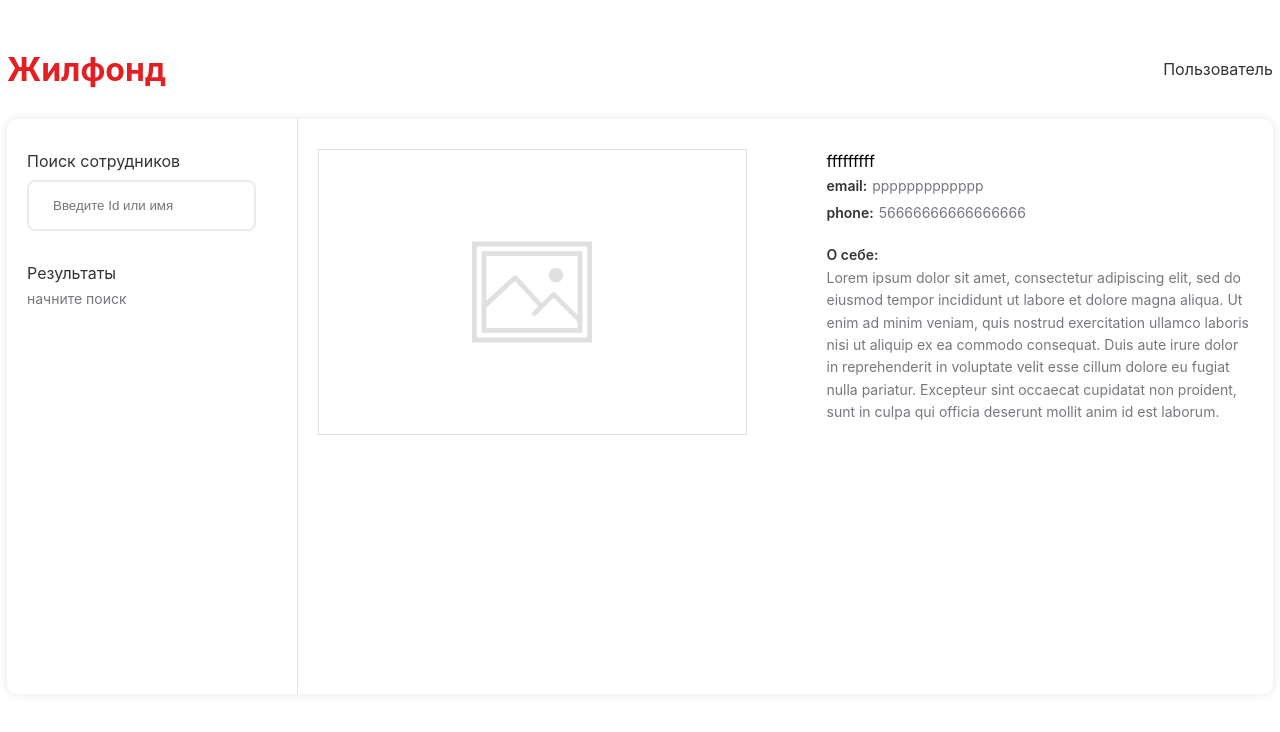
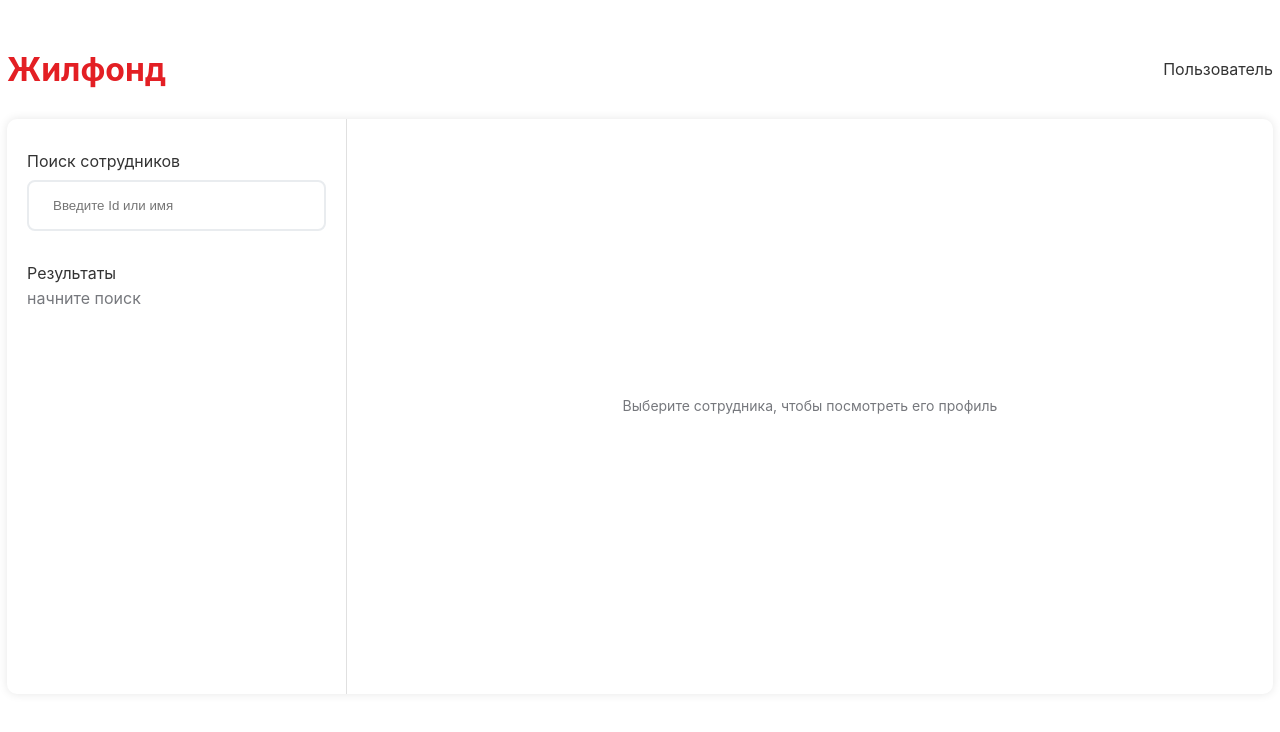
Before and after one commit to NurislamAituarov/housing-stock, a Vue app: page / in a window 1280 px wide. Shown: the top 732 px of the page. Built offline with nearby package versions, Linux system fonts and the light colour scheme.

Commit message:
refactor

```diff
--- a/src/assets/main.css
+++ b/src/assets/main.css
@@ -1 +1,12 @@
 @import './base.css';
+/* полоса прокрутки (скроллбар) */
+::-webkit-scrollbar {
+  width: 5px;
+  height: auto;
+  background-color: rgba(0, 0, 0, 0.1);
+}
+/* ползунок скроллбара */
+::-webkit-scrollbar-thumb {
+  background-color: #76787d;
+  border-radius: 5px;
+}
--- a/src/components/TheLeftSidebar.vue
+++ b/src/components/TheLeftSidebar.vue
@@ -3,21 +3,63 @@
     <BaseInput label="Поиск сотрудников" @search-user="searchUser" />
 
     <p>Результаты</p>
-    <span>начните поиск </span>
+    <TheQueryResult
+      v-if="!store.state.users.length || queryResult === 'not user'"
+      :queryResult="queryResult"
+    />
+    <UserItem />
   </div>
 </template>
 
 <script setup>
 import { useStore } from "vuex";
+import { ref } from "vue";
+
 import BaseInput from "./base/BaseInput.vue";
+import UserItem from "./UserItem.vue";
+import TheQueryResult from "./TheQueryResult.vue";
+
 const store = useStore();
+const queryResult = ref("");
 
 async function searchUser(value) {
-  const res = await fetch(
-    `https://jsonplaceholder.typicode.com/users/${value}`
-  );
-  const data = await res.json();
-  store.dispatch("addUser", data);
+  if (!value) {
+    store.dispatch("removeUsers");
+    queryResult.value = "";
+    return;
+  }
+
+  const isValue = isNaN(value) ? "" : value;
+  queryResult.value = "pending";
+  try {
+    const res = await fetch(
+      `https://jsonplaceholder.typicode.com/users/${isValue}`
+    );
+
+    if (res.status === 404) {
+      throw "not user";
+    }
+
+    const data = await res.json();
+    // Для проверки на массив или объект в ответе от сервера в зависимости от запроса по имени или ID
+    const users = Array.isArray(data) ? getUserByName(data, value) : data;
+
+    queryResult.value = "success";
+    // Если поиск по имени и в ответе в массиве нет имени
+    if (Array.isArray(users) && !users.length) queryResult.value = "not user";
+
+    store.dispatch("addUser", users);
+  } catch (err) {
+    queryResult.value = err;
+  }
+}
+
+function getUserByName(arr, text) {
+  const filteredUsers = arr.filter((el) => {
+    return el.name.includes(text);
+  });
+
+  return filteredUsers;
 }
 </script>
 
@@ -25,6 +67,7 @@ async function searchUser(value) {
 .left__sidebar {
   border-right: 1px solid #e0e0e0;
   padding: 30px 20px;
+  overflow-y: auto;
 
   p {
     color: var(--text-color-dark);
--- a/src/components/TheMain.vue
+++ b/src/components/TheMain.vue
@@ -1,23 +1,26 @@
 <template>
   <div class="container">
     <TheLeftSidebar />
-    <TheRightSidebar />
+    <TheRightSidebar :user="store.state.users[0]" />
   </div>
 </template>
 
 <script setup>
+import { useStore } from "vuex";
 import TheLeftSidebar from "./TheLeftSidebar.vue";
 import TheRightSidebar from "./TheRightSidebar.vue";
+
+const store = useStore();
 </script>
 
 
 <style scoped lang="scss">
 .container {
   max-width: 100%;
-  min-height: 575px;
+  height: 575px;
   border-radius: 10px;
   box-shadow: 0 0 10px 0 rgba(0, 0, 0, 0.1);
   display: grid;
-  grid-template-columns: 291px 1fr;
+  grid-template-columns: 340px 1fr;
 }
 </style>
--- /dev/null
+++ b/src/components/TheQueryResult.vue
@@ -0,0 +1,21 @@
+<template>
+  <div class="wrapper__tips">
+    <span v-if="queryResult === ''">начните поиск </span>
+    <span v-if="queryResult === 'not user'">ничего не найдено </span>
+    <span v-if="queryResult === 'pending'">Loading</span>
+  </div>
+</template>
+
+
+<script setup>
+defineProps({
+  queryResult: { type: String, default: "" },
+});
+</script>
+
+
+<style scoped lang="scss">
+.wrapper__tips {
+  margin-bottom: 10px;
+}
+</style>
--- a/src/components/TheRightSidebar.vue
+++ b/src/components/TheRightSidebar.vue
@@ -1,18 +1,18 @@
 <template>
-  <div class="right__sidebar">
+  <div v-if="store.state.user" class="right__sidebar">
     <div class="avatar">
       <PlaceholderImg width="120px" height="120px" />
     </div>
     <div class="user__info">
-      <p class="ussr__name">fffffffff</p>
+      <p class="ussr__name">{{ store.state.user.name }}</p>
 
       <div class="user__email">
         <p>email:</p>
-        <span>ppppppppppppp</span>
+        <span>{{ store.state.user.email }}</span>
       </div>
       <div class="user__phone">
         <p>phone:</p>
-        <span>56666666666666666</span>
+        <span>{{ store.state.user.phone }}</span>
       </div>
 
       <div class="user__about">
@@ -29,10 +29,21 @@
       </div>
     </div>
   </div>
+
+  <div v-else class="not-user__wrapper">
+    <p>Выберите сотрудника, чтобы посмотреть его профиль</p>
+  </div>
 </template>
 
 <script setup>
+import { useStore } from "vuex";
 import PlaceholderImg from "./svg/PlaceholderImg.vue";
+
+defineProps({
+  user: { type: Object, default: {} },
+});
+
+const store = useStore();
 </script>
 
 <style scoped lang="scss">
@@ -53,6 +64,7 @@ import PlaceholderImg from "./svg/PlaceholderImg.vue";
     flex: 1;
     .ussr__name {
       color: black;
+      font-weight: 600;
     }
 
     div {
@@ -72,4 +84,13 @@ import PlaceholderImg from "./svg/PlaceholderImg.vue";
     }
   }
 }
+
+.not-user__wrapper {
+  display: flex;
+  align-items: center;
+  justify-content: center;
+  p {
+    font-size: 14px;
+  }
+}
 </style>
--- /dev/null
+++ b/src/components/UserItem.vue
@@ -0,0 +1,56 @@
+<template>
+  <div
+    class="user__item"
+    v-for="user of store.state.users"
+    :key="user.id"
+    @click="store.dispatch('chooseUser', user)"
+  >
+    <div class="item__avatar">
+      <PlaceholderImg height="30px" />
+    </div>
+
+    <div class="item__info">
+      <p>{{ user.name }}</p>
+      <span>{{ user.email }}</span>
+    </div>
+  </div>
+</template>
+
+<script setup>
+import { useStore } from "vuex";
+import PlaceholderImg from "./svg/PlaceholderImg.vue";
+
+const store = useStore();
+</script>
+
+
+<style scoped lang="scss">
+.user__item {
+  box-shadow: 0 0 10px 0 rgba(0, 0, 0, 0.1);
+  border-radius: 10px;
+  display: flex;
+  margin: 10px 0;
+  overflow: hidden;
+  border: 1px solid white;
+  &:hover {
+    cursor: pointer;
+    border: 1px solid #e0e0e0;
+    .item__info {
+      transition: 0.3s;
+      background-color: #e0e0e0;
+    }
+  }
+  .item__avatar {
+    border-right: 1px solid #e0e0e0;
+    min-width: 25%;
+    display: flex;
+    align-items: center;
+    justify-content: center;
+  }
+  .item__info {
+    flex: 1;
+    padding: 12.5px 20px;
+    font-size: 14px;
+  }
+}
+</style>
--- a/src/components/base/BaseInput.vue
+++ b/src/components/base/BaseInput.vue
@@ -6,19 +6,24 @@
       id="name"
       type="text"
       placeholder="Введите Id или имя "
-      @input="emit('search-user', value)"
+      @input="onInput"
     />
   </div>
 </template>
 
 <script setup>
 import { ref } from "vue";
+import { debounce } from "../../lib/helpers";
 
 const props = defineProps({
   label: { type: String, default: "" },
 });
 const emit = defineEmits(["search-user"]);
 const value = ref("");
+
+const onInput = debounce(() => {
+  emit("search-user", value.value);
+}, 500);
 </script>
 
 <style scoped lang="scss">
@@ -30,6 +35,7 @@ const value = ref("");
     color: var(--text-color-dark);
   }
   input {
+    width: 100%;
     outline: none;
     padding: 16px 24px;
     border-radius: 8px;
--- /dev/null
+++ b/src/lib/helpers.js
@@ -0,0 +1,13 @@
+export const debounce = (fn, delay) => {
+  let timeout;
+
+  return (...args) => {
+    if (timeout) {
+      clearTimeout(timeout);
+    }
+
+    timeout = setTimeout(() => {
+      fn(...args);
+    }, delay);
+  };
+};
--- a/src/store/index.js
+++ b/src/store/index.js
@@ -3,16 +3,38 @@ import { createStore } from 'vuex';
 export default createStore({
   state: {
     users: [],
+    user: null,
   },
   getters: {},
   mutations: {
     addUser(state, user) {
-      state.users.push(user);
+      state.users = [];
+
+      if (Array.isArray(user)) {
+        state.users = [...state.users, ...user];
+      } else {
+        state.users.push(user);
+      }
+    },
+    removeUsers(state) {
+      state.users = [];
+    },
+
+    chooseUser(state, user) {
+      state.user = user;
     },
   },
   actions: {
     addUser({ commit }, user) {
       commit('addUser', user);
     },
+
+    removeUsers({ commit }) {
+      commit('removeUsers');
+    },
+
+    chooseUser({ commit }, user) {
+      commit('chooseUser', user);
+    },
   },
 });
```
Also changed, not shown: src/components/searchUser.js (added, +31 -0 lines), src/main.js (+4 -4 lines).
